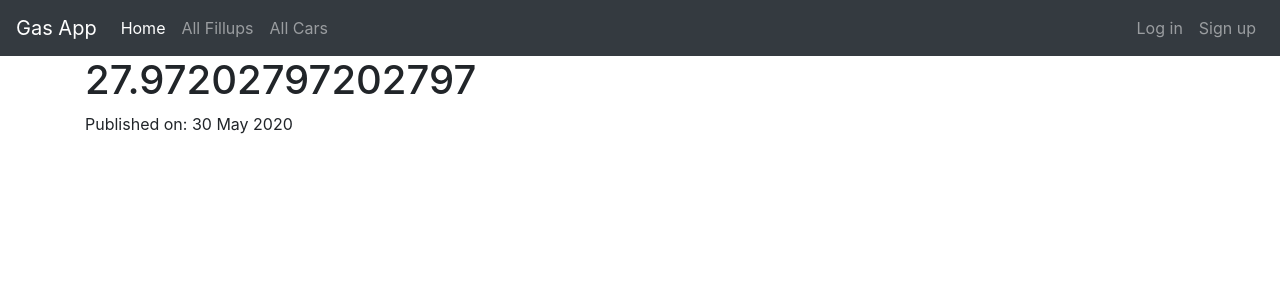
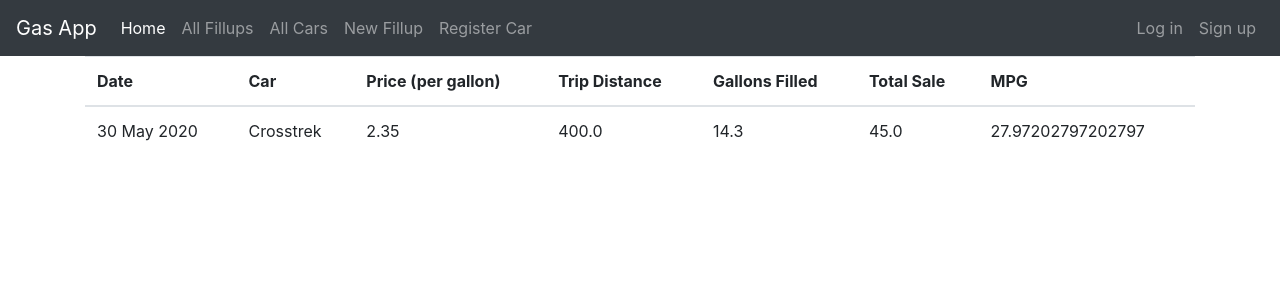
Before and after one commit to aesakof/gas-app, a Django app: page /fillups/ in a window 1280 px wide. Shown: the top 300 px of the page. Run offline with Django 3.2, Linux system fonts and the light colour scheme; data comes from the database, SQL or seed files in the repository; both versions use the stored data as it was before the commit; some libraries are stand-ins or nearby versions.

Commit message:
Fixed forms for new fillup/car. Added html tables to car_list and fillup_list templates

```diff
--- a/fillups/models.py
+++ b/fillups/models.py
@@ -14,11 +14,10 @@ class Fillup(models.Model):
     trip_distance = models.FloatField()
     gallons = models.FloatField()
     total_sale = models.FloatField()
-    mpg = models.FloatField()
     car = models.ForeignKey('Car',on_delete=models.CASCADE)
 
     @property
-    def test_mpg(self):
+    def mpg(self):
         return self.trip_distance/self.gallons
 
 
--- a/fillups/templates/fillups/fillup_list.html
+++ b/fillups/templates/fillups/fillup_list.html
@@ -2,14 +2,36 @@
 
 {% block content %}
 <div class="centerstage">
-  {% for fillup in fillup_list %}
-  <div class="fillup">
-    <h1>{{ fillup.test_mpg }}</h1>
-    <div class="date">
-      <p>Published on: {{ fillup.date|date:"d M Y"}}</p>
-    </div>
-  </div>
-  {% endfor %}
+
+  <table class="table">
+    <thead>
+      <tr>
+        <th>Date</th>
+        <th>Car</th>
+        <th>Price (per gallon)</th>
+        <th>Trip Distance</th>
+        <th>Gallons Filled</th>
+        <th>Total Sale</th>
+        <th>MPG</th>
+      </tr>
+    </thead>
+    <tbody>
+      {% for fillup in fillup_list %}
+        <tr>
+          <div class="fillup">
+            <td>{{ fillup.date|date:"d M Y"}}</td>
+            <td>{{ fillup.car }}</td>
+            <td>{{ fillup.price_per_gallon }}</td>
+            <td>{{ fillup.trip_distance }}</td>
+            <td>{{ fillup.gallons }}</td>
+            <td>{{ fillup.total_sale }}</td>
+            <td>{{ fillup.mpg }}</td>
+          </div>
+        </tr>
+      {% endfor %}
+    </tbody>
+  </table>
+
 </div>
 
 {% endblock %}
--- a/fillups/urls.py
+++ b/fillups/urls.py
@@ -1,4 +1,4 @@
-from django.urls import path
+from django.urls import path, reverse
 from fillups import views
 
 app_name = 'fillups'
@@ -6,4 +6,6 @@ app_name = 'fillups'
 urlpatterns = [
     path('fillups/',views.FillupListView.as_view(),name='fillup_list'),
     path('cars/',views.CarListView.as_view(),name='car_list'),
+    path('new/fillup',views.NewFillup.as_view(success_url='/fillups/'),name='new_fillup'),
+    path('new/car',views.NewCar.as_view(success_url='/cars/'),name='new_car'),
 ]
--- a/fillups/views.py
+++ b/fillups/views.py
@@ -2,6 +2,7 @@ from django.shortcuts import render, get_object_or_404, redirect
 from django.views.generic import (TemplateView,ListView,DetailView,
                                     CreateView,UpdateView,DeleteView)
 from fillups.models import Fillup, Car
+from django.contrib.auth.mixins import LoginRequiredMixin
 
 # Create your views here.
 class FillupListView(ListView):
@@ -9,3 +10,13 @@ class FillupListView(ListView):
 
 class CarListView(ListView):
     model = Car
+
+class NewFillup(LoginRequiredMixin,CreateView):
+    model = Fillup
+    fields = ('date', 'price_per_gallon', 'trip_distance', 'gallons', 'total_sale', 'car')
+    redirect_field_name = 'fillup_list'
+
+class NewCar(LoginRequiredMixin,CreateView):
+    model = Car
+    fields = ('name', 'make', 'model', 'model_year', 'status')
+    redirect_field_name = 'car_list'
--- a/templates/base.html
+++ b/templates/base.html
@@ -17,6 +17,8 @@
           <a class="nav-item nav-link active" href="{% url 'home' %}">Home<span class="sr-only">(current)</span></a>
           <a class="nav-item nav-link" href="{% url 'fillups:fillup_list' %}">All Fillups</a>
           <a class="nav-item nav-link" href="{% url 'fillups:car_list' %}">All Cars</a>
+          <a class="nav-item nav-link" href="{% url 'fillups:new_fillup' %}">New Fillup</a>
+          <a class="nav-item nav-link" href="{% url 'fillups:new_car' %}">Register Car</a>
         </div>
       </div>
       <div class="navbar-nav ml-auto">
```
Also changed, not shown: fillups/templates/fillups/car_form.html (+7 -5 lines), fillups/templates/fillups/car_list.html (+25 -9 lines), fillups/templates/fillups/fillup_form.html (+6 -4 lines), db.sqlite3, fillups/migrations/0003_remove_fillup_mpg.py (added).
